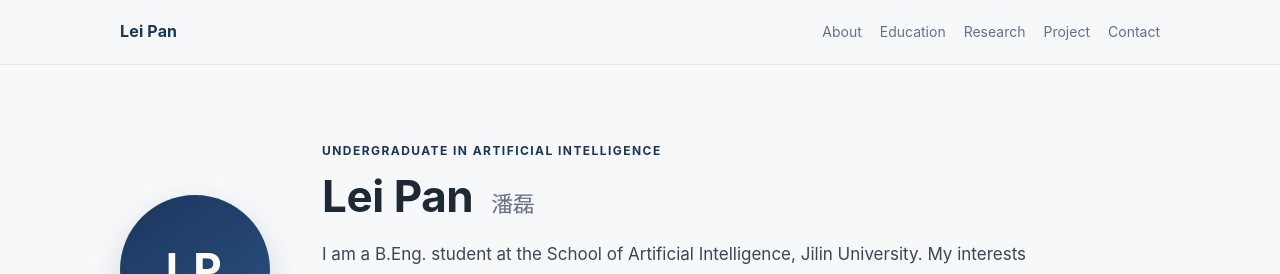
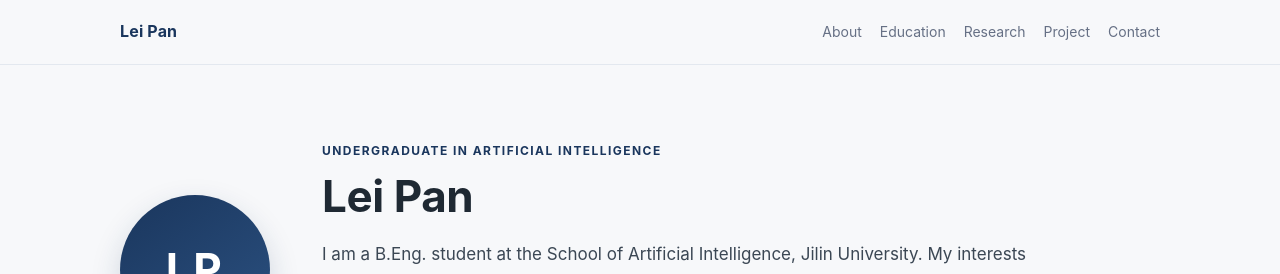
Before and after one commit to LeiPan-JLU/LeiPan-JLU.github.io, a plain HTML site: page index.html in a window 1280 px wide. Shown: the top 274 px of the page. Drawn offline with Linux system fonts and the light colour scheme.

Commit message:
style: keep the English homepage fully English

```diff
--- a/index.html
+++ b/index.html
@@ -26,7 +26,7 @@
       <div class="avatar" aria-hidden="true">LP</div>
       <div class="hero-text">
         <p class="eyebrow">Undergraduate in Artificial Intelligence</p>
-        <h1>Lei Pan <span class="cn">潘磊</span></h1>
+        <h1>Lei Pan</h1>
         <p class="lead">
           I am a B.Eng. student at the School of Artificial Intelligence, Jilin University.
           My interests lie in evolutionary computation, black-box optimization, and
--- a/style.css
+++ b/style.css
@@ -127,13 +127,6 @@ h1, h2, h3 {
 h1 {
   font-size: 44px;
   font-weight: 750;
-}
-
-h1 .cn {
-  color: var(--muted);
-  font-size: 22px;
-  font-weight: 500;
-  margin-left: 8px;
 }
 
 h2 {
```
